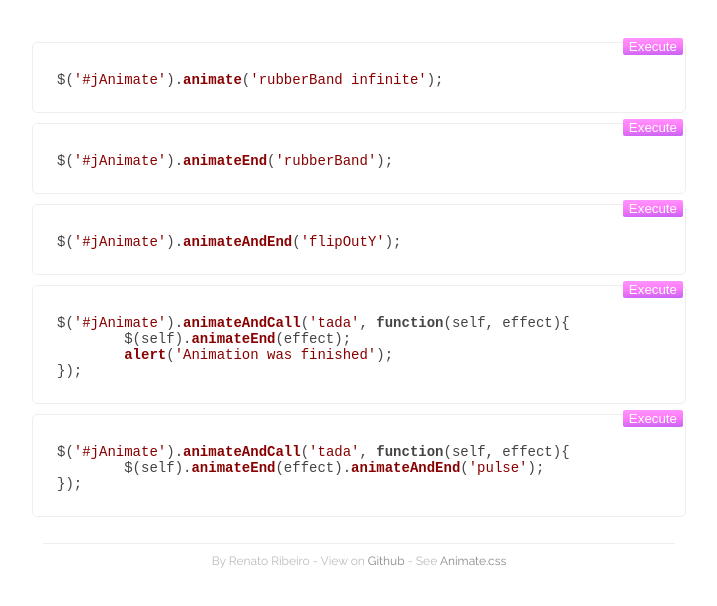
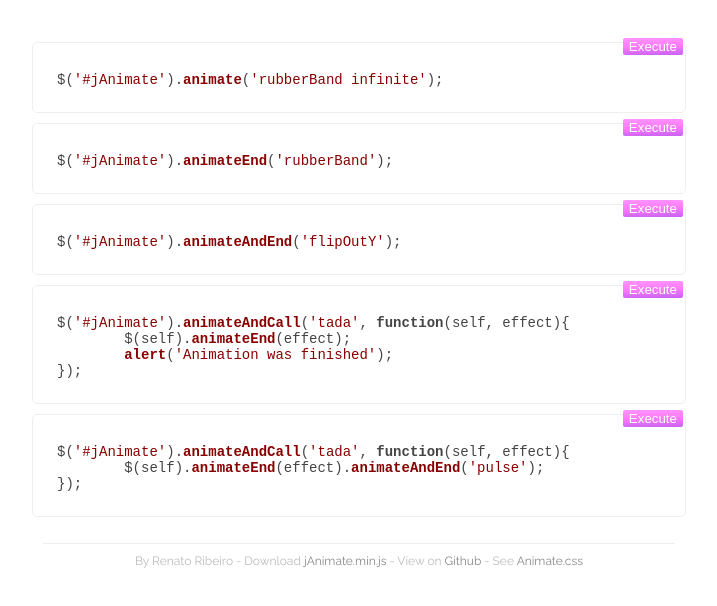
Before and after one commit to renatorib/janimate, a plain HTML site: page index.html in a window 1280 px wide. Shown: the part 156-762 px from the top of the page, without its empty margins (281-998 px from the left). Drawn offline with nearby package versions, Linux system fonts and the light colour scheme.

Commit message:
add download link

```diff
--- a/index.html
+++ b/index.html
@@ -166,6 +166,7 @@
 			<hr />
 			<span>
 				By Renato Ribeiro -
+				Download <a href="https://github.com/renatorib/janimate/blob/master/js/janimate-0.1/janimate-0.1.jquery.min.js" target="_blank">jAnimate.min.js</a> -
 				View on <a href="http://github.com/renatorib/janimate" target="_blank">Github</a>
 				-
 				See <a href="daneden.github.io/animate.css/" target="_blank">Animate.css</a>
```
